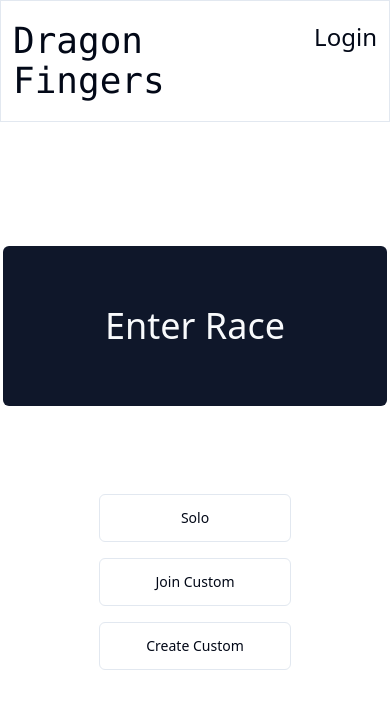
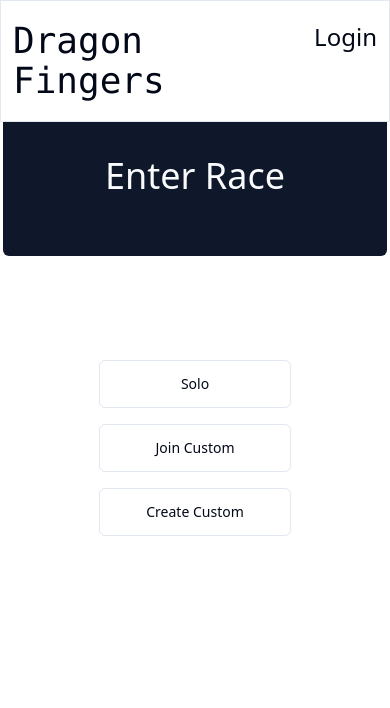
Before and after one commit to derekjtong/dragon-fingers-v2, a Next.js app: page / in a window 390 px wide. Shown: the top 708 px of the page. Built offline with nearby package versions, Linux system fonts and the light colour scheme; no server answers.

Commit message:
Responsive home page

```diff
--- a/app/(home)/page.tsx
+++ b/app/(home)/page.tsx
@@ -3,8 +3,8 @@ import Link from "next/link";
 
 export default function HomePage() {
   return (
-    <div className="flex h-screen flex-col items-center justify-center">
-      <Link href="/match/joinexisting" className="m-20">
+    <div className="flex h-full flex-col items-center justify-center ">
+      <Link href="/match/joinexisting" className="m-24 lg:mt-44">
         <Button size={"lg"} className="h-40 w-96 text-4xl">
           Enter Race
         </Button>
```
